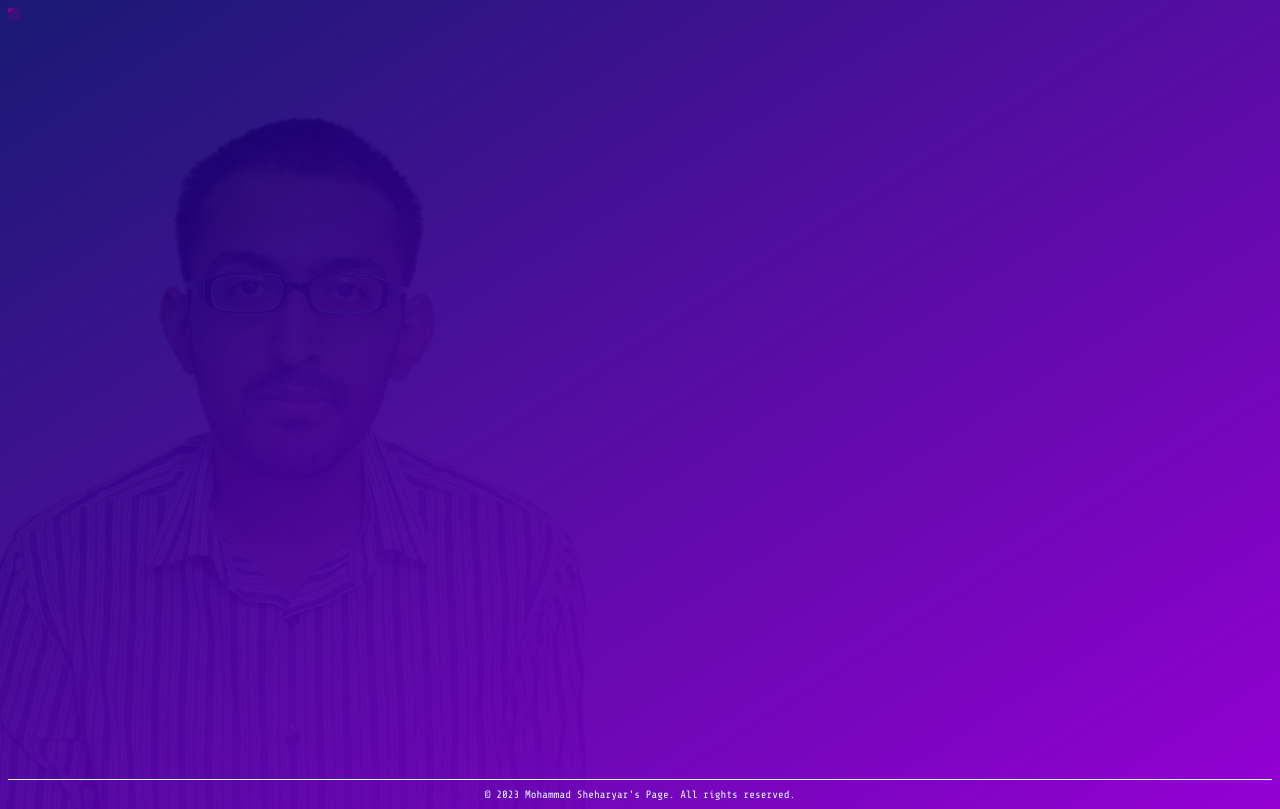
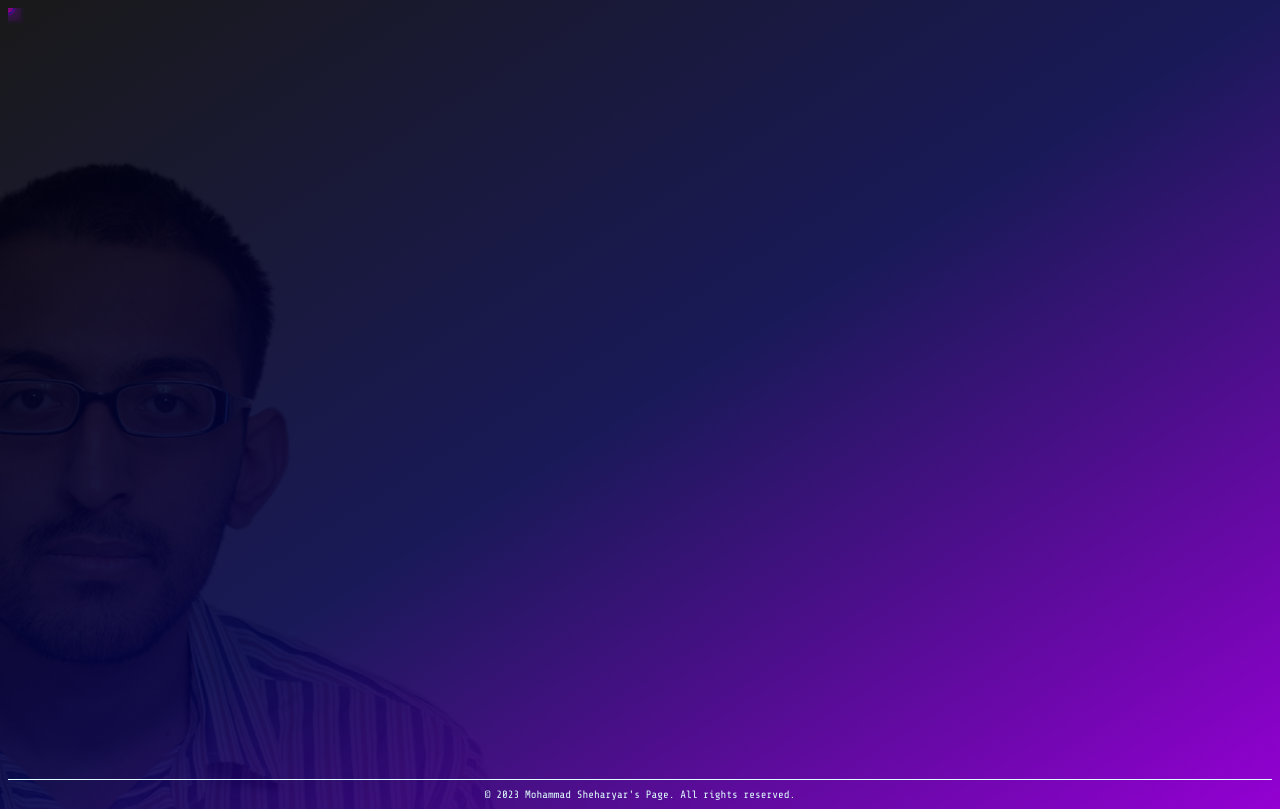
Before and after one commit to M0S111/m0s111.github.io, a plain HTML site: page index.html in a window 1280 px wide. Drawn offline with nearby package versions, Linux system fonts and the light colour scheme.

Commit message:
Adjustments to bkg and pic

```diff
--- a/style.css
+++ b/style.css
@@ -7,7 +7,7 @@
 body {
                 font-family: "Share Tech Mono",monospace;
                 font-size: 13pt;
-                background-image: linear-gradient(to bottom right,rgba(0, 0, 100, 0.9),darkviolet),url("191277 (9) copy.jpg");
+                background-image: linear-gradient(to bottom right,rgba(0, 0, 0, 0.9),rgba(0, 0, 70, 0.9),darkviolet),url("Photo_fin.jpg");
                 color: lightcyan;
                 background-size: contain;
                 background-repeat: no-repeat;
```
Also changed, not shown: 191277 (9) copy.jpg (deleted), Photo_fin.jpg (added).
